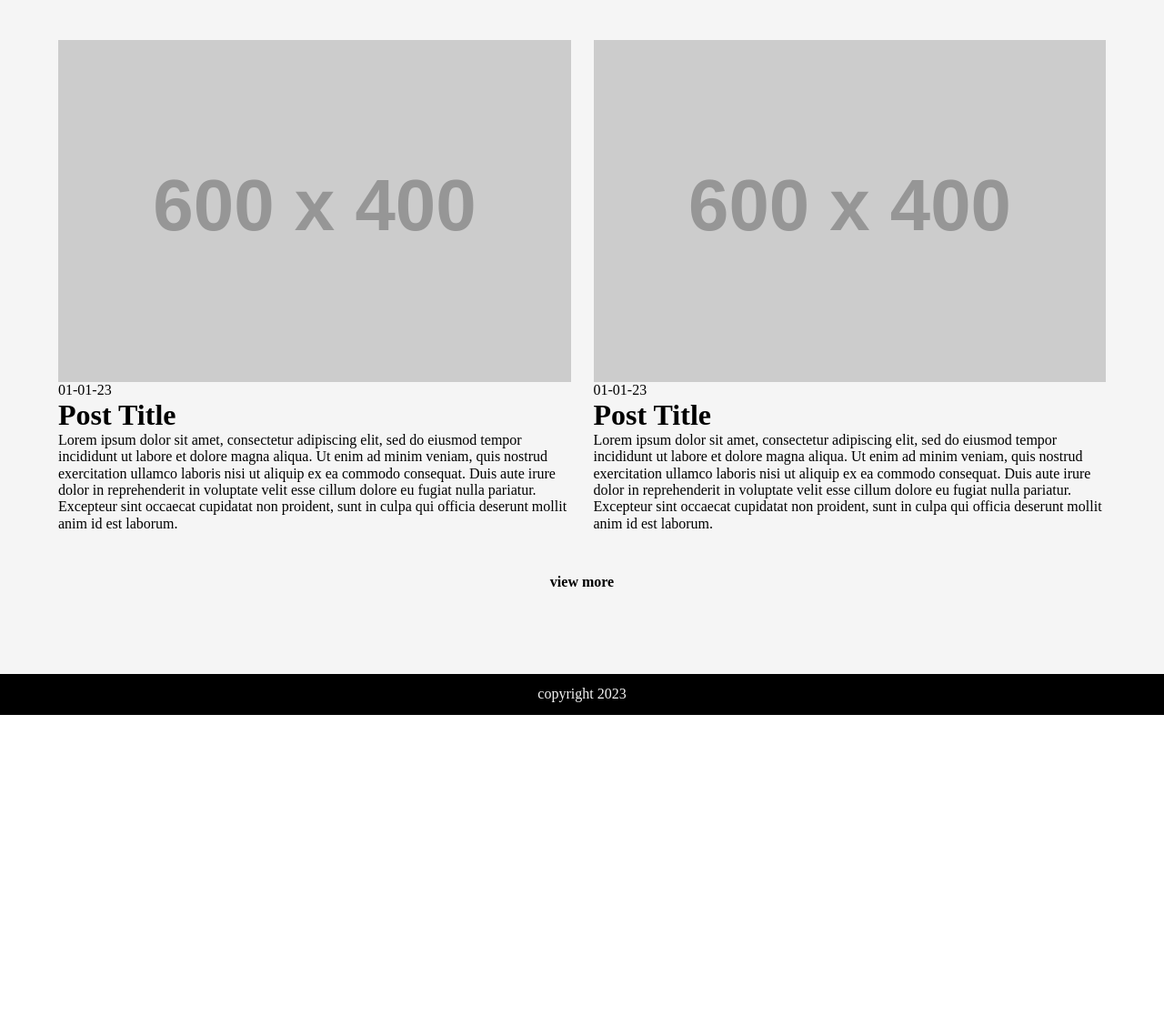
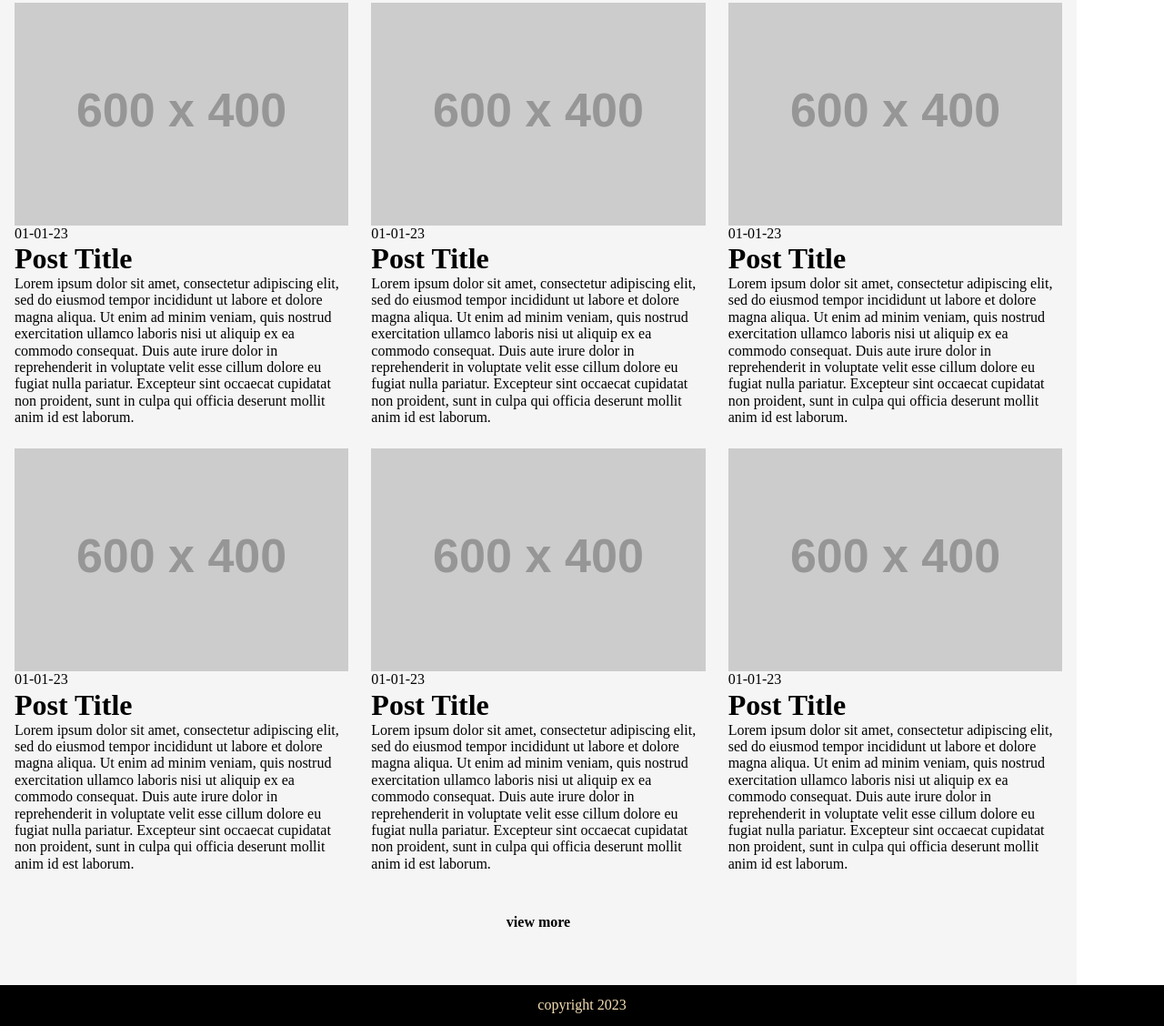
Before and after one commit to TheMightyLoafer/my-learning-journal, a website built with Vite: page index.html in a window 1280 px wide. Shown: the part 442-1570 px from the top of the page at 91% size. Before the commit the page ends 1228 px from the top, so only its background shows below. Built offline with nearby package versions, Linux system fonts and the light colour scheme; placeholder pictures from the web are drawn by us.

Commit message:
changed placeholder img

```diff
--- a/css/about.css
+++ b/css/about.css
@@ -8,7 +8,7 @@
     width: 25%;
 }
 
-.section-hero h4 {
+.section h4 {
     text-align: center;
     text-transform: uppercase;
 }
--- a/css/style.css
+++ b/css/style.css
@@ -39,40 +39,23 @@ a:focus {
     text-transform: uppercase;
 }
 
-.main-content {
-    display: grid;
-    grid-template-columns: 1fr; /*mobile layout */
-    grid-template-areas:
-    "hero"
-    "sections"
-    "link"
-    "footer";
-    grid-gap: 1em;
-    background-color: whitesmoke;
-}
-
 .section {
     padding: 0.825em 1em;
     background-color: whitesmoke;
 }
 
 .section-hero {
-    background-image: url("/imgs/man-banner.jpg");
+    background-image: url("https://placehold.co/600x400/png");
     background-size: cover;
-    grid-area: hero;
-    color: whitesmoke;
+    color: rgb(0, 0, 0);
 }
-.section-posts {
-    grid-area: sections;
-    justify-self: center;
+
+.section-footer {
+    background-color: black;
+    color: wheat;
 }
-.view-more-link {grid-area: link; text-align: center;}
-.section-footer {
-    grid-area: footer;
-    color: whitesmoke;
-    background-color: black;
-    text-align: center;
-}
+
+
 
 @media (min-width: 720px) {
 
@@ -82,19 +65,18 @@ a:focus {
 
    .section-posts {
     display: grid;
-    grid-template-columns: 1fr 1fr;
+    grid-template-columns: 1fr 1fr 1fr;
     grid-template-areas:
-    "hero hero"
-    "post1 post2"
-    "link link"
-    "footer footer";
+    "post post post"
+    "post post post"
+    "link link link"
+    "footer footer footer";
     grid-gap: 25px;
     place-items: center;
     max-width: 90vw;
    }
 
-   .post1 {grid-area: post1;}
-   .post2 {grid-area: post2;}
+
    .view-more-link {grid-area: link}
     .section-footer {grid-area: footer; text-align: center;}
     h1 {margin: 0;
--- a/index.html
+++ b/index.html
@@ -27,16 +27,19 @@
     </header>
     <main class="main-content">
         <div class="section section-hero">
-            <div class="title-header"><h1 class="text-content">Home Page Title</h1>
-                <p class="text-content">Lorem ipsum dolor sit amet, consectetur adipiscing elit, sed do eiusmod tempor incididunt ut labore
+            <div class="title-header">
+                <h1 class="text-content">Home Page Title</h1>
+                <p class="text-content">Lorem ipsum dolor sit amet, consectetur adipiscing elit, sed do eiusmod tempor
+                    incididunt ut labore
                     et dolore magna aliqua. Ut enim ad minim veniam, quis nostrud exercitation ullamco laboris nisi ut
                     aliquip ex ea commodo consequat. Duis aute irure dolor in reprehenderit in voluptate velit esse
                     cillum dolore eu fugiat nulla pariatur. Excepteur sint occaecat cupidatat non proident, sunt in
-                    culpa qui officia deserunt mollit anim id est laborum.</p></div>
+                    culpa qui officia deserunt mollit anim id est laborum.</p>
+            </div>
         </div>
 
         <div class="section section-posts">
-            <div class="post post1">
+            <div class="post">
                 <img src="https://placehold.co/600x400/000000/FFFFFF/png" alt="a placeholder img file">
                 <time>01-01-23</time>
                 <h1>Post Title</h1>
@@ -50,7 +53,7 @@
 
             </div>
 
-            <div class="post post2">
+            <div class="post">
 
                 <img src="https://placehold.co/600x400/000000/FFFFFF/png" alt="a placeholder img file">
                 <time>01-01-23</time>
@@ -65,6 +68,58 @@
 
             </div>
 
+            <div class="post">
+
+                <img src="https://placehold.co/600x400/000000/FFFFFF/png" alt="a placeholder img file">
+                <time>01-01-23</time>
+                <h1>Post Title</h1>
+                <p>Lorem ipsum dolor sit amet, consectetur adipiscing elit, sed do eiusmod tempor incididunt ut
+                    labore
+                    et dolore magna aliqua. Ut enim ad minim veniam, quis nostrud exercitation ullamco laboris nisi
+                    ut
+                    aliquip ex ea commodo consequat. Duis aute irure dolor in reprehenderit in voluptate velit esse
+                    cillum dolore eu fugiat nulla pariatur. Excepteur sint occaecat cupidatat non proident, sunt in
+                    culpa qui officia deserunt mollit anim id est laborum.</p>
+            </div>
+            <div class="post">
+
+                <img src="https://placehold.co/600x400/000000/FFFFFF/png" alt="a placeholder img file">
+                <time>01-01-23</time>
+                <h1>Post Title</h1>
+                <p>Lorem ipsum dolor sit amet, consectetur adipiscing elit, sed do eiusmod tempor incididunt ut
+                    labore
+                    et dolore magna aliqua. Ut enim ad minim veniam, quis nostrud exercitation ullamco laboris nisi
+                    ut
+                    aliquip ex ea commodo consequat. Duis aute irure dolor in reprehenderit in voluptate velit esse
+                    cillum dolore eu fugiat nulla pariatur. Excepteur sint occaecat cupidatat non proident, sunt in
+                    culpa qui officia deserunt mollit anim id est laborum.</p>
+            </div>
+            <div class="post">
+                <img src="https://placehold.co/600x400/000000/FFFFFF/png" alt="a placeholder img file">
+                <time>01-01-23</time>
+                <h1>Post Title</h1>
+                <p>Lorem ipsum dolor sit amet, consectetur adipiscing elit, sed do eiusmod tempor incididunt ut
+                    labore
+                    et dolore magna aliqua. Ut enim ad minim veniam, quis nostrud exercitation ullamco laboris nisi
+                    ut
+                    aliquip ex ea commodo consequat. Duis aute irure dolor in reprehenderit in voluptate velit esse
+                    cillum dolore eu fugiat nulla pariatur. Excepteur sint occaecat cupidatat non proident, sunt in
+                    culpa qui officia deserunt mollit anim id est laborum.</p>
+            </div>
+            <div class="post">
+
+                <img src="https://placehold.co/600x400/000000/FFFFFF/png" alt="a placeholder img file">
+                <time>01-01-23</time>
+                <h1>Post Title</h1>
+                <p>Lorem ipsum dolor sit amet, consectetur adipiscing elit, sed do eiusmod tempor incididunt ut
+                    labore
+                    et dolore magna aliqua. Ut enim ad minim veniam, quis nostrud exercitation ullamco laboris nisi
+                    ut
+                    aliquip ex ea commodo consequat. Duis aute irure dolor in reprehenderit in voluptate velit esse
+                    cillum dolore eu fugiat nulla pariatur. Excepteur sint occaecat cupidatat non proident, sunt in
+                    culpa qui officia deserunt mollit anim id est laborum.</p>
+            </div>
+
 
             <div class="view-more-link">
                 <h4><a>view more</a></h4>
```
Also changed, not shown: about.html (+17 -6 lines).
